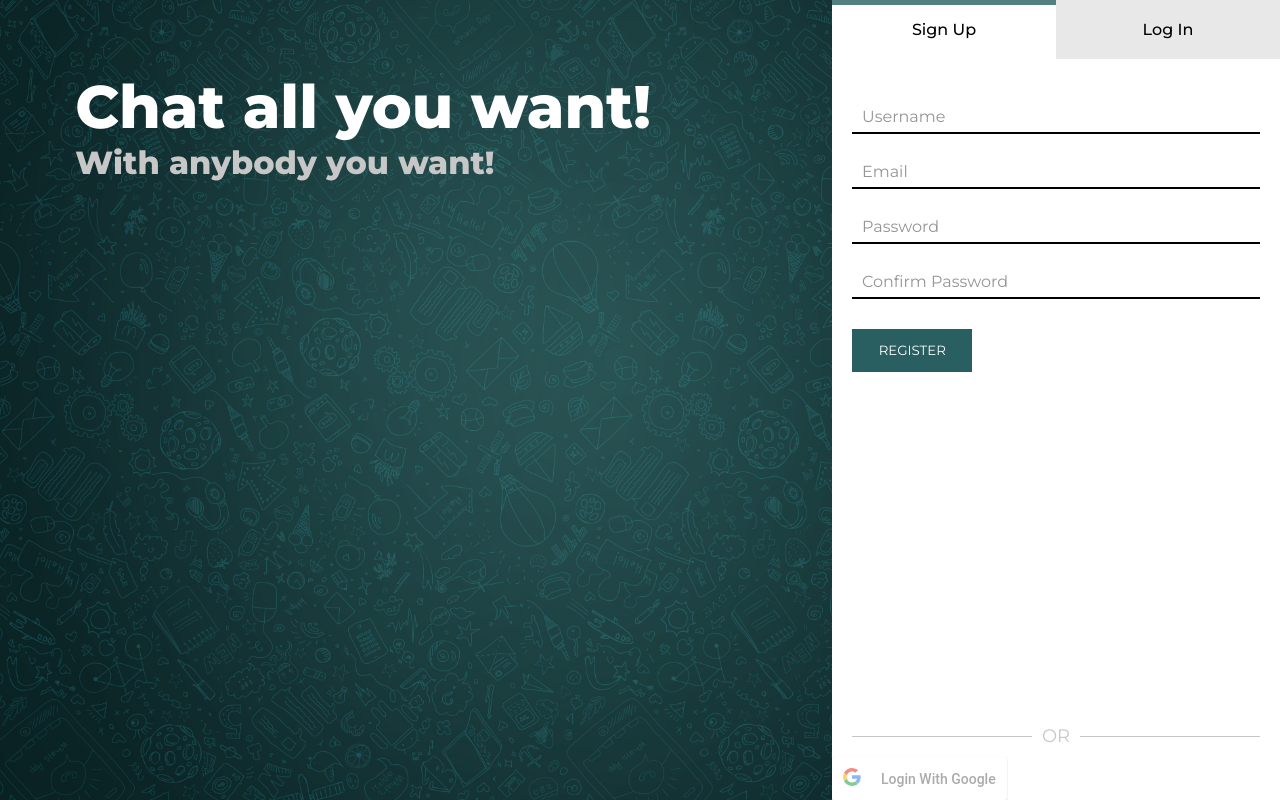
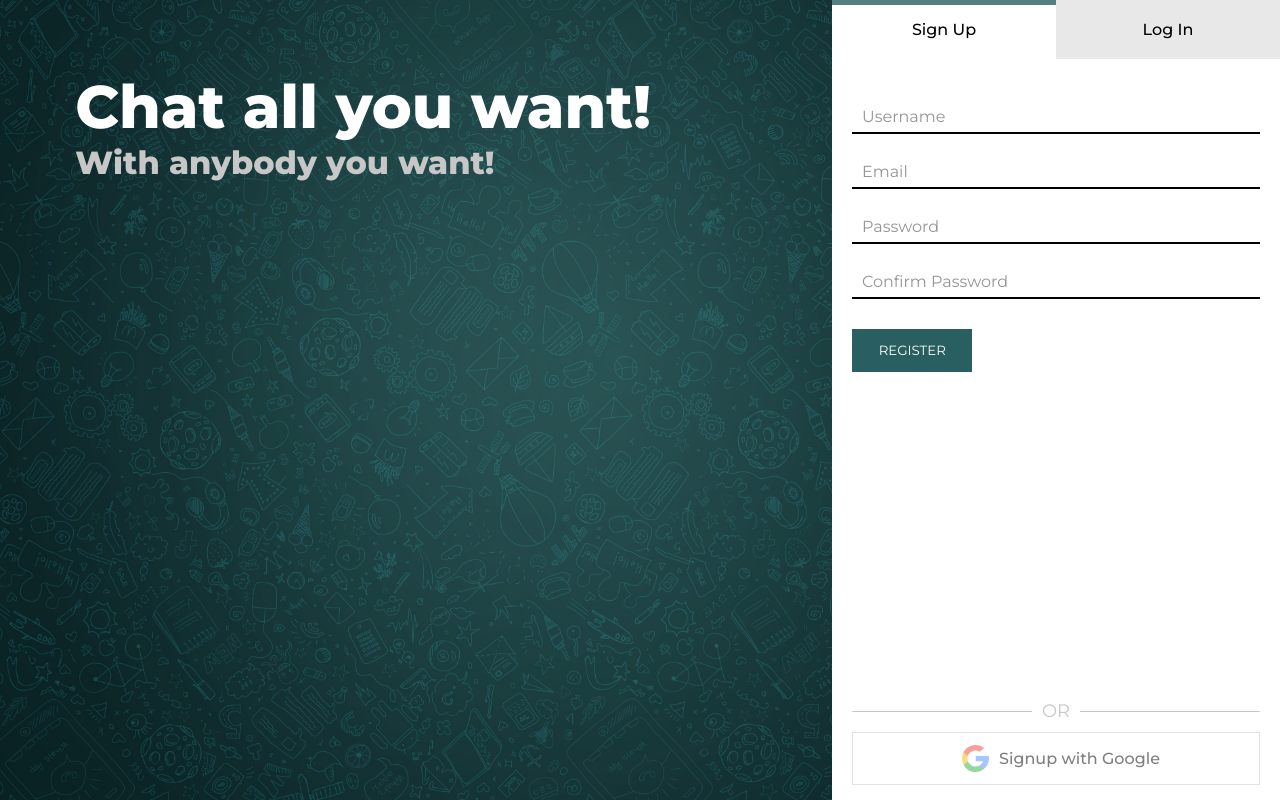
Before and after one commit to sarvagya2545/chat-app-react, a React (Create React App) app in the folder client/: page / in a window 1280 px wide. Built offline with nearby package versions, Linux system fonts and the light colour scheme.

Commit message:
Styling the google login icon

```diff
--- a/client/src/components/home/LoginOrSignUp.js
+++ b/client/src/components/home/LoginOrSignUp.js
@@ -6,6 +6,7 @@ import Loader from 'react-loader-spinner';
 import { connect } from 'react-redux';
 import { googleLogin } from '../../redux/actions/authActions';
 import GoogleLogin from 'react-google-login';
+import GoogleIcon from '../../images/google_icon.svg';
 
 class LoginOrSignUp extends Component {
   state = {
@@ -54,6 +55,14 @@ class LoginOrSignUp extends Component {
             buttonText="Login With Google"
             onSuccess={this.onSuccess}
             onFailure={this.onFailure}
+            render={renderProps => (
+              <button className="btn btn-google" onClick={renderProps.onClick} disabled={renderProps.disabled}>
+                <img className="social-icons" src={GoogleIcon} alt="Google"/>
+                <p>
+                  {this.state.screen === 1 ? "Login with Google" : "Signup with Google"}
+                </p>
+              </button>
+            )}
             cookiePolicy="single_host_origin"
           />
         </div>
--- a/client/src/scss/base/_variables.scss
+++ b/client/src/scss/base/_variables.scss
@@ -8,6 +8,7 @@ $color-grey-light: #EDEDED;
 $color-grey-dark: #767676;
 $color-grey-hover: #F5F5F5;
 $color-grey-empty-chat: #F8F9FA;
+$color-black: #000;
 
 // primary colors
 $color-primary: #295F61;
--- a/client/src/scss/components/_buttons.scss
+++ b/client/src/scss/components/_buttons.scss
@@ -79,3 +79,29 @@
         color: #fff;
     }
 }
+
+.btn-google {
+    color: $color-black;
+    background-color: $color-light-primary;
+
+    display: flex;
+    align-items: center;
+    justify-content: center;
+
+    border: 1px solid $color-grey-1;
+    font-size: 1.6rem;
+    padding: 1.2rem;
+    font-weight: 500;
+    margin-bottom: 1.5rem;
+
+    cursor: pointer;
+
+    &:disabled {
+        opacity: 0.5;
+        cursor: not-allowed;
+    }
+
+    &:hover {
+        background-color: $color-grey-1;
+    }
+}
--- a/client/src/scss/pages/_home.scss
+++ b/client/src/scss/pages/_home.scss
@@ -77,3 +77,15 @@
         margin-left: 1rem;
     }
 }
+
+.social-login {
+    display: flex;
+    flex-direction: column;
+    padding: 0 2rem;
+}
+
+.social-icons {
+    height: 2.7rem;
+    width: 2.7rem;
+    margin: 0 1rem;
+}
```
Also changed, not shown: client/src/images/google_icon.svg (added).
